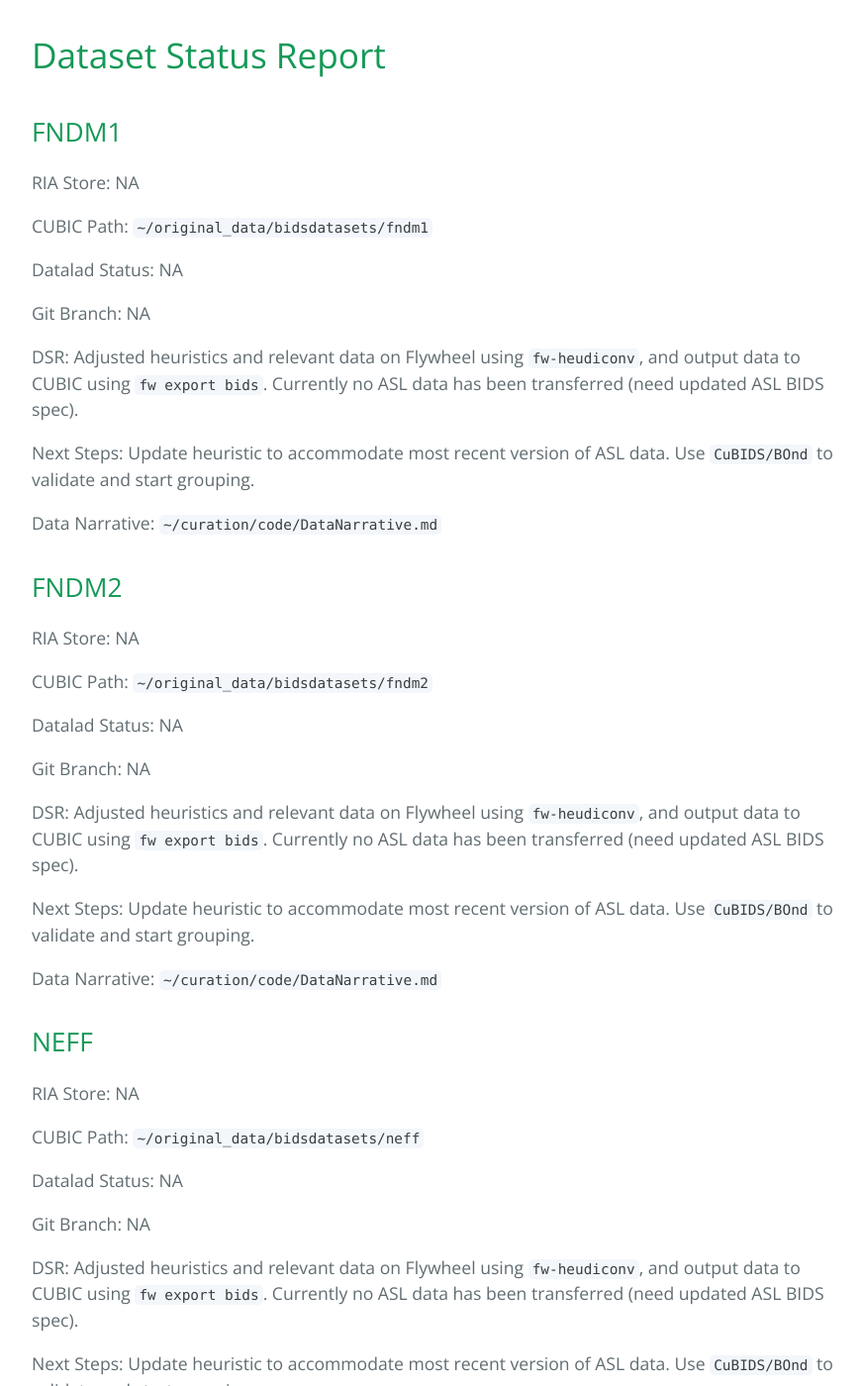
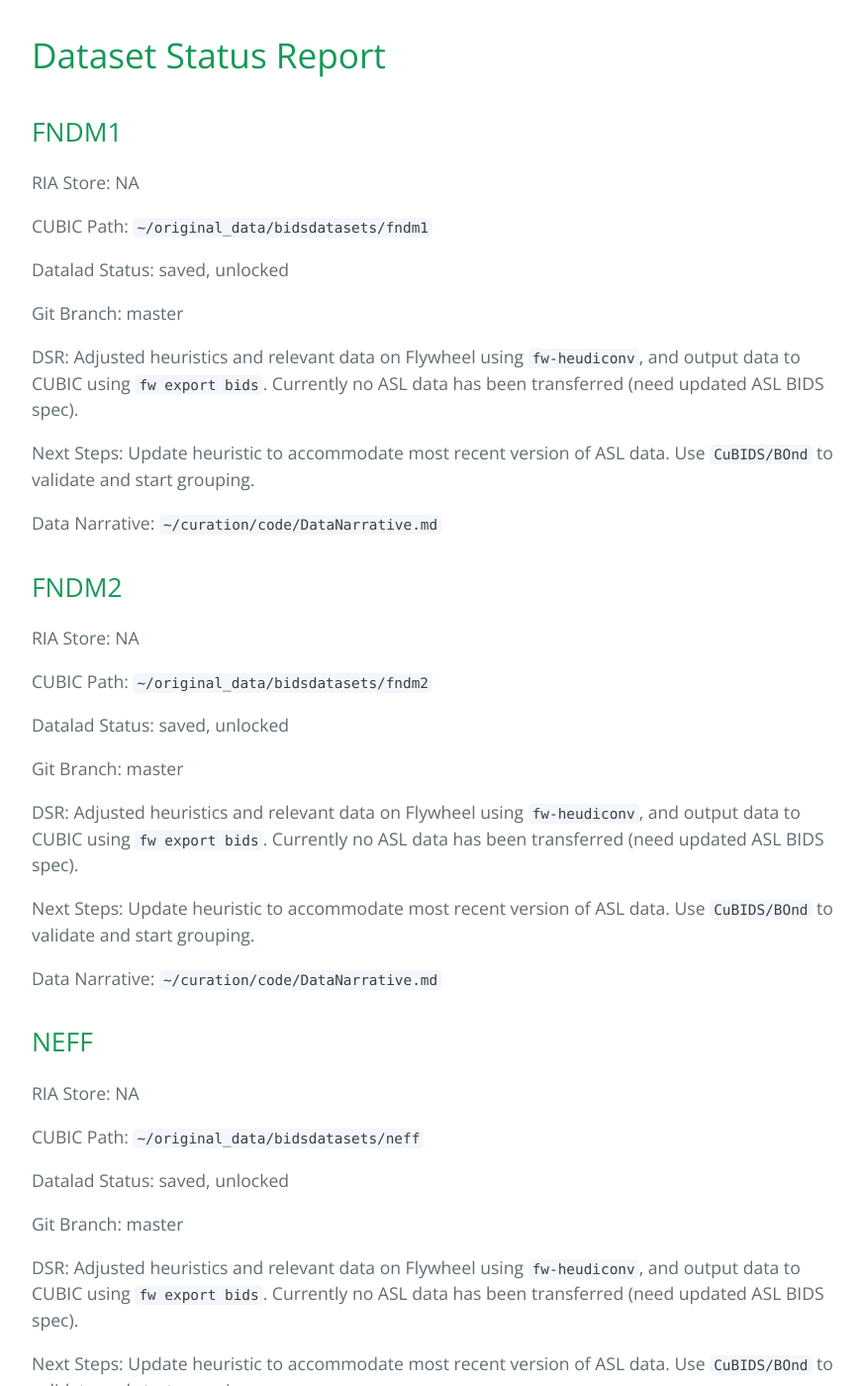
Before and after one commit to PennLINC/Reward, a Jekyll site: the page built from dsr.md, in a window 1280 px wide and 1400 px high, scrolled down 339 px. Shown: the whole window at 99% size, without its empty margins (192-1064 px from the left). Built offline with Jekyll 4.4.1, drawn with Linux system fonts in a browser that asks for light colours; some of the changed text lies outside the part shown.

Commit message:
copied data to datalad

```diff
--- a/dsr.md
+++ b/dsr.md
@@ -12,9 +12,9 @@ RIA Store: NA
 
 CUBIC Path: `~/original_data/bidsdatasets/fndm1`
 
-Datalad Status: NA
+Datalad Status: saved, unlocked
 
-Git Branch: NA
+Git Branch: master
 
 DSR: Adjusted heuristics and relevant data on Flywheel using `fw-heudiconv`, and output data to CUBIC using `fw export bids`. Currently no ASL data has been transferred (need updated ASL BIDS spec).
 
@@ -28,9 +28,9 @@ RIA Store: NA
 
 CUBIC Path: `~/original_data/bidsdatasets/fndm2`
 
-Datalad Status: NA
+Datalad Status: saved, unlocked
 
-Git Branch: NA
+Git Branch: master
 
 DSR: Adjusted heuristics and relevant data on Flywheel using `fw-heudiconv`, and output data to CUBIC using `fw export bids`. Currently no ASL data has been transferred (need updated ASL BIDS spec).
 
@@ -44,9 +44,9 @@ RIA Store: NA
 
 CUBIC Path: `~/original_data/bidsdatasets/neff`
 
-Datalad Status: NA
+Datalad Status: saved, unlocked
 
-Git Branch: NA
+Git Branch: master
 
 DSR: Adjusted heuristics and relevant data on Flywheel using `fw-heudiconv`, and output data to CUBIC using `fw export bids`. Currently no ASL data has been transferred (need updated ASL BIDS spec).
 
@@ -60,9 +60,9 @@ RIA Store: NA
 
 CUBIC Path: `~/original_data/bidsdatasets/neff2`
 
-Datalad Status: NA
+Datalad Status: saved, unlocked
 
-Git Branch: NA
+Git Branch: master
 
 DSR: Adjusted heuristics and relevant data on Flywheel using `fw-heudiconv`, and output data to CUBIC using `fw export bids`. Currently no ASL data has been transferred (need updated ASL BIDS spec).
 
@@ -76,9 +76,9 @@ RIA Store: NA
 
 CUBIC Path: `~/original_data/bidsdatasets/nodra`
 
-Datalad Status: NA
+Datalad Status: saved, unlocked
 
-Git Branch: NA
+Git Branch: master
 
 DSR: Adjusted heuristics and relevant data on Flywheel using `fw-heudiconv`, and output data to CUBIC using `fw export bids`. Currently no ASL data has been transferred (need updated ASL BIDS spec).
 
@@ -92,9 +92,9 @@ RIA Store: NA
 
 CUBIC Path: `~/original_data/bidsdatasets/day2`
 
-Datalad Status: NA
+Datalad Status: saved, unlocked
 
-Git Branch: NA
+Git Branch: master
 
 DSR: Adjusted heuristics and relevant data on Flywheel using `fw-heudiconv`, and output data to CUBIC using `fw export bids`. Currently no ASL data has been transferred (need updated ASL BIDS spec).
 
```
